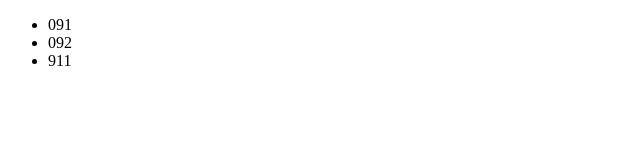
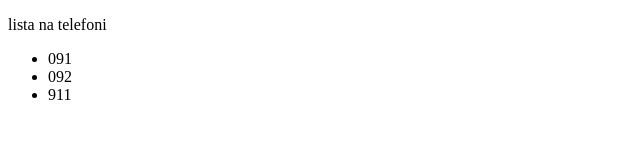
Before and after one commit to iBalev/forProject, a plain HTML site: page index.html in a window 1280 px wide. Shown: the whole page, without its empty margins (0-640 px from the left). Drawn offline with Linux system fonts and the light colour scheme.

Commit message:
verzija 2

```diff
--- a/index.html
+++ b/index.html
@@ -7,6 +7,7 @@
     <title>Document</title>
 </head>
 <body>
+    <p>lista na telefoni</p>
     <ul id="listaTel">
       </ul>
     <script src="script.js"></script>
```
